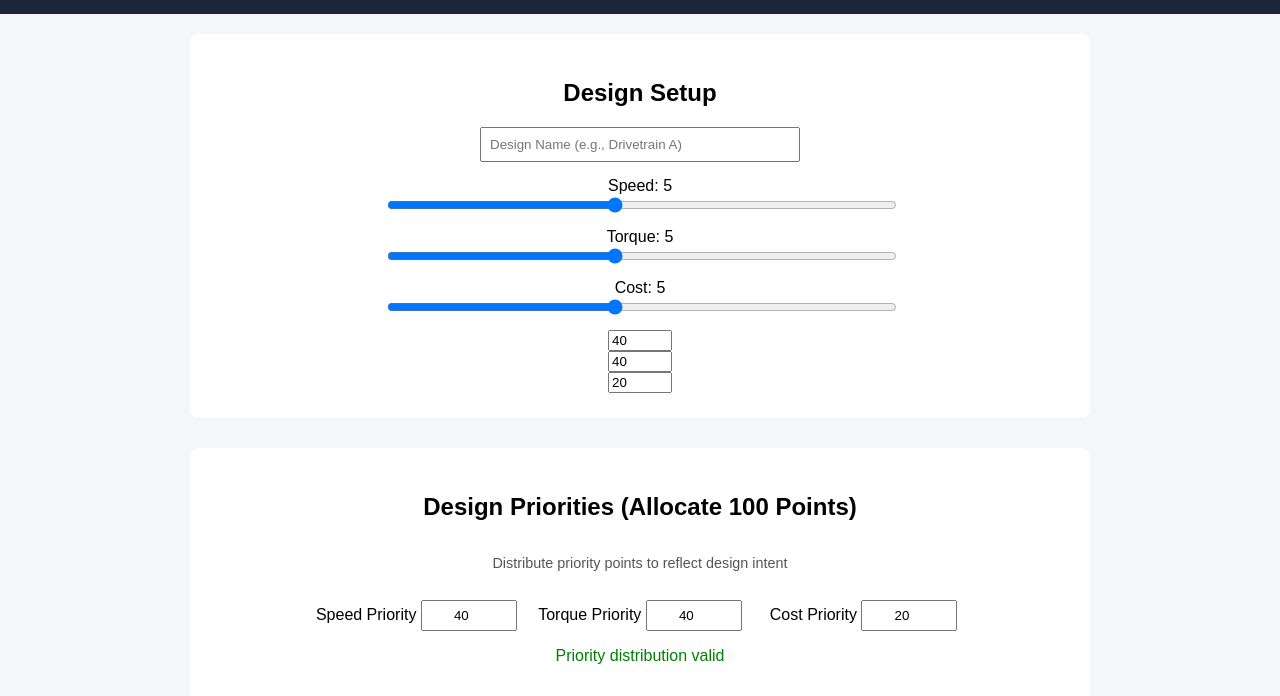
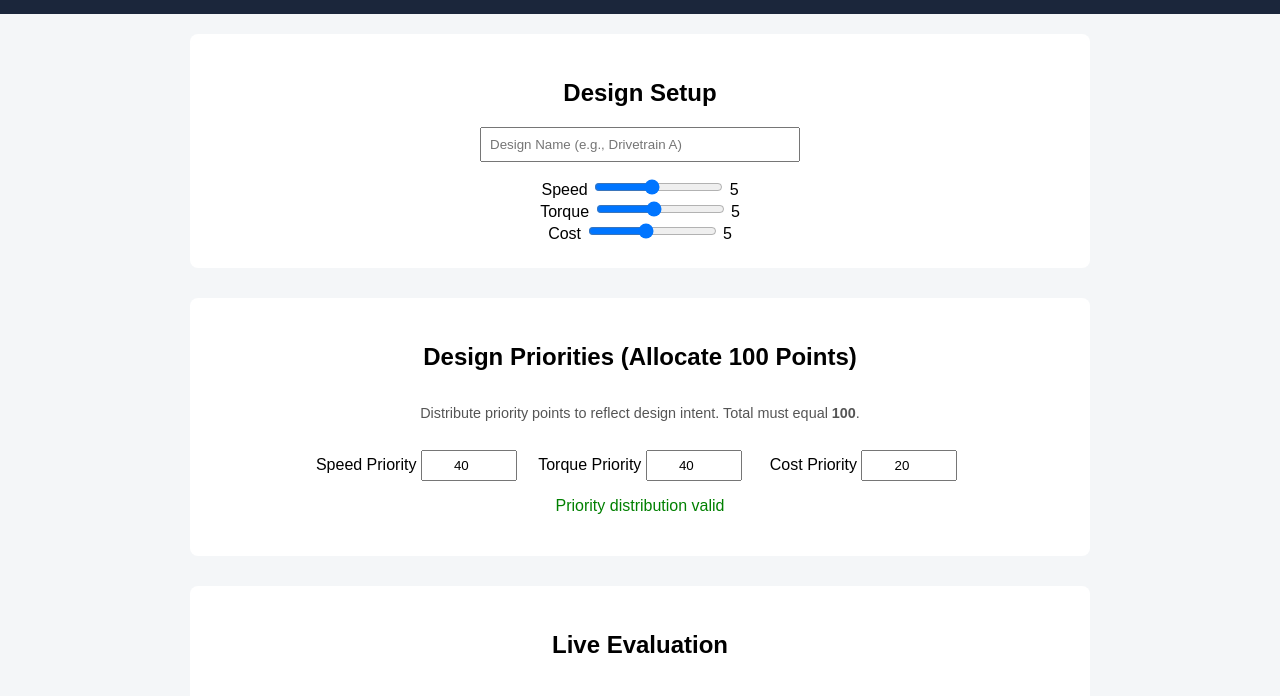
Before and after one commit to tanay-coder123/engineering-tradeoff-visualizer, a plain HTML site: page index.html in a window 1280 px wide. Shown: the part 84-780 px from the top of the page. Drawn offline with Linux system fonts and the light colour scheme.

Commit message:
Update index.html

```diff
--- a/index.html
+++ b/index.html
@@ -13,6 +13,7 @@
 
 <main>
 
+
 <section class="card center">
     <h2>Design Setup</h2>
 
@@ -20,48 +21,57 @@
         type="text"
         id="designName"
         placeholder="Design Name (e.g., Drivetrain A)"
+        class="design-name"
     >
 
-    <div class="sliders">
-        <label>Speed: <span id="speedVal">5</span></label>
+    <div class="control-row">
+        <label for="speed">Speed</label>
         <input type="range" id="speed" min="1" max="10" value="5">
+        <span id="speedVal">5</span>
+    </div>
 
-        <label>Torque: <span id="torqueVal">5</span></label>
+    <div class="control-row">
+        <label for="torque">Torque</label>
         <input type="range" id="torque" min="1" max="10" value="5">
+        <span id="torqueVal">5</span>
+    </div>
 
-        <label>Cost: <span id="costVal">5</span></label>
+    <div class="control-row">
+        <label for="cost">Cost</label>
         <input type="range" id="cost" min="1" max="10" value="5">
+        <span id="costVal">5</span>
     </div>
-    <input type="number" id="speedPriority" value="40" min="0" max="100">
-    <input type="number" id="torquePriority" value="40" min="0" max="100">
-    <input type="number" id="costPriority" value="20" min="0" max="100">
+</section>
 
-</section>
 
 <section class="card center">
     <h2>Design Priorities (Allocate 100 Points)</h2>
 
-    <p class="hint">Distribute priority points to reflect design intent</p>
+    <p class="hint">
+        Distribute priority points to reflect design intent.
+        Total must equal <strong>100</strong>.
+    </p>
 
     <div class="priority-grid">
         <div>
-            <label>Speed Priority</label>
-            <input type="number" id="speedPriority" value="40">
+            <label for="speedPriority">Speed Priority</label>
+            <input type="number" id="speedPriority" value="40" min="0" max="100">
         </div>
 
         <div>
-            <label>Torque Priority</label>
-            <input type="number" id="torquePriority" value="40">
+            <label for="torquePriority">Torque Priority</label>
+            <input type="number" id="torquePriority" value="40" min="0" max="100">
         </div>
 
         <div>
-            <label>Cost Priority</label>
-            <input type="number" id="costPriority" value="20">
+            <label for="costPriority">Cost Priority</label>
+            <input type="number" id="costPriority" value="20" min="0" max="100">
         </div>
     </div>
 
     <p id="priorityStatus"></p>
 </section>
+
 
 <section class="card center">
     <h2>Live Evaluation</h2>
@@ -77,6 +87,7 @@
     <button id="saveBtn">Save Design</button>
 </section>
 
+
 <section class="card center">
     <h2>Saved Designs (Ranked)</h2>
     <div id="designList"></div>
```
